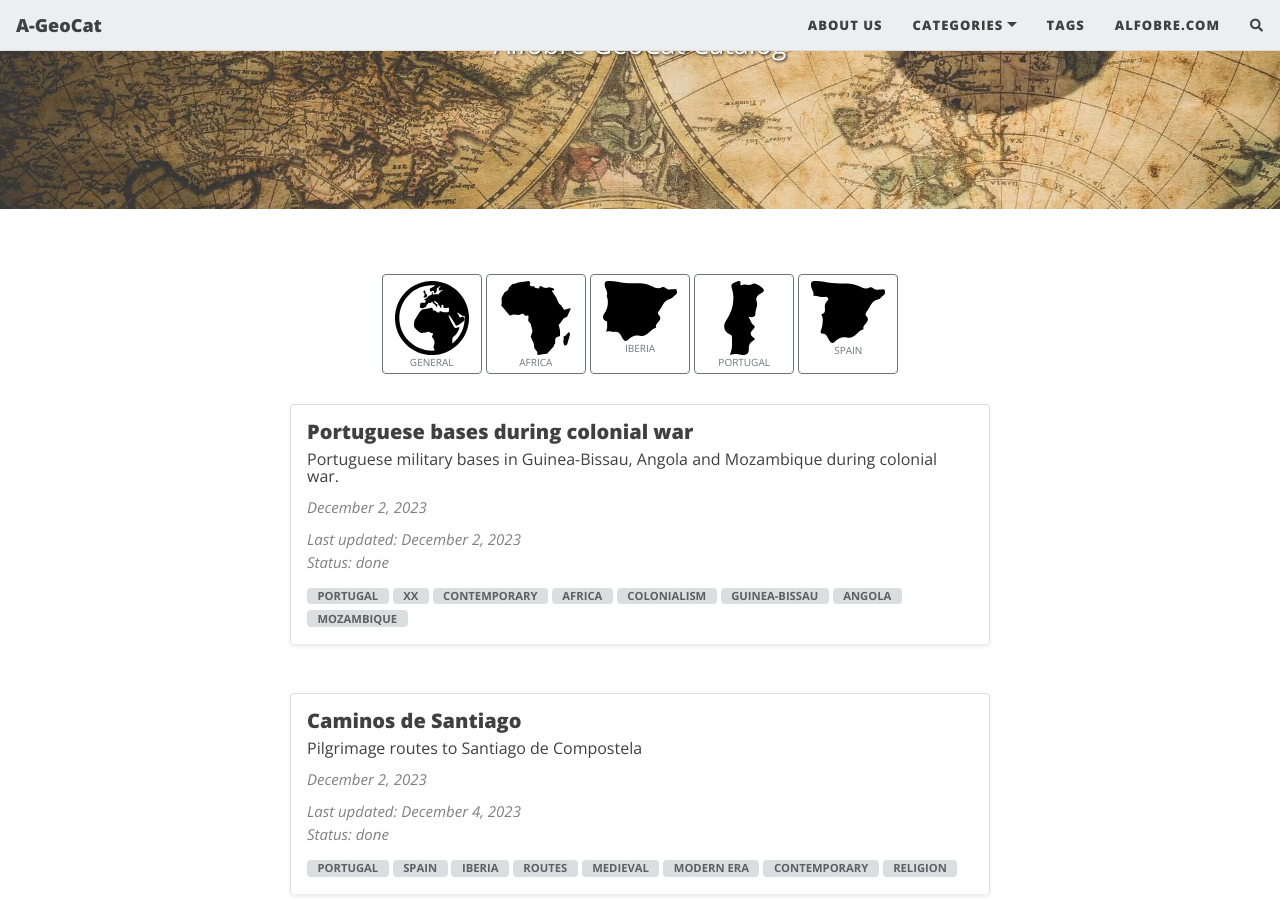
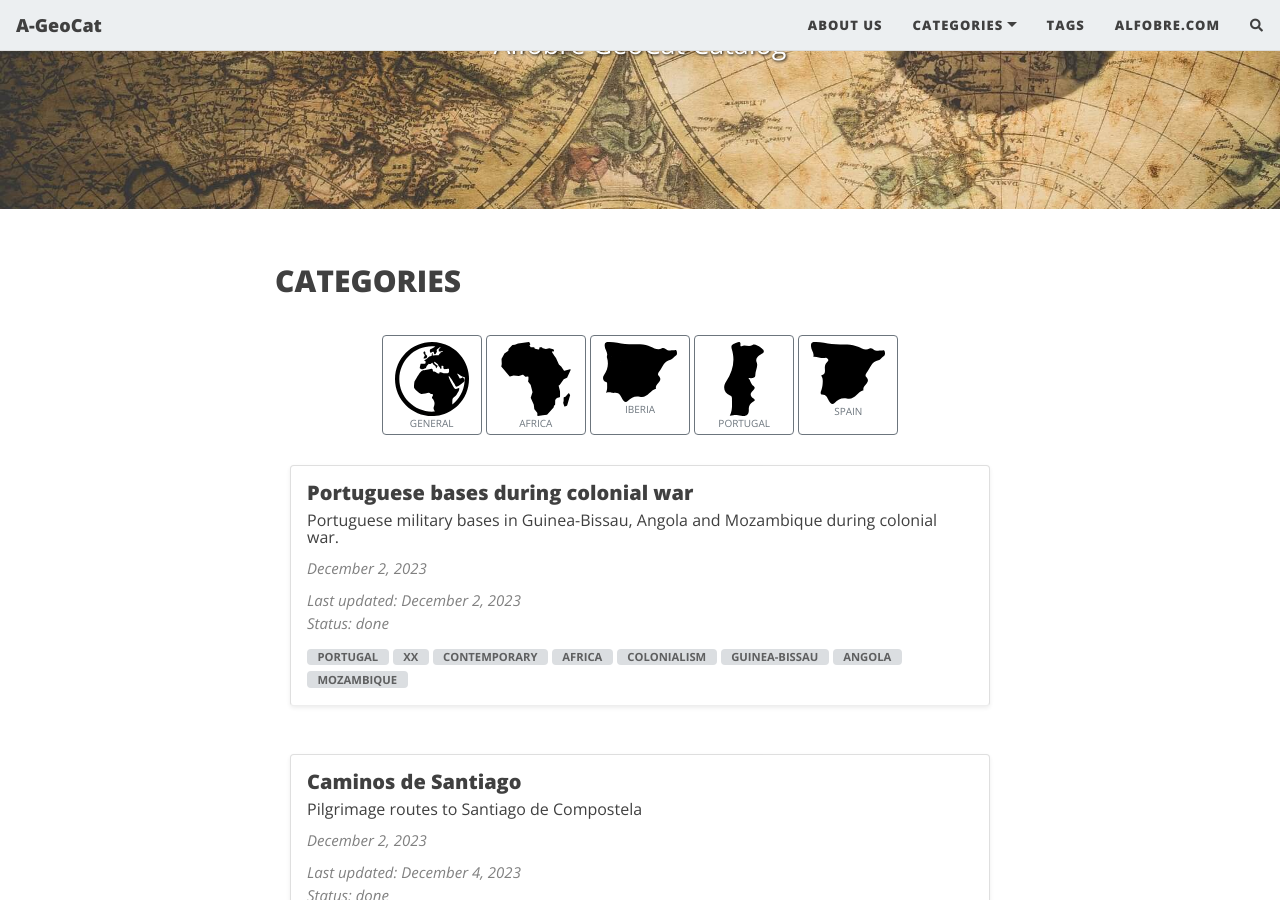
Before and after one commit to projetoalfobre/a-geocat, a Jekyll site: the page built from index.html, in a window 1280 px wide and 900 px high, scrolled down 336 px. Built offline with Jekyll 4.4.1, drawn with Linux system fonts in a browser that asks for light colours; nearby versions of some CDN libraries; the list of posts is cut into pages by our own code; comment, search, counter and statistics services are not loaded.

Commit message:
Update home_cat.html

```diff
--- a/_includes/home_cat.html
+++ b/_includes/home_cat.html
@@ -1,5 +1,6 @@
 <div class="container">
       <div class="row">
+	      <h2>CATEGORIES</h2>
         <div class="col-lg-12 d-flex justify-content-center">
           <p>
             <a href="{{ "/general" | relative_url }}" class="btn btn-sq btn-outline-secondary"><img src="{{ "/assets/img/general.svg" | relative_url }}"><br/>
```
